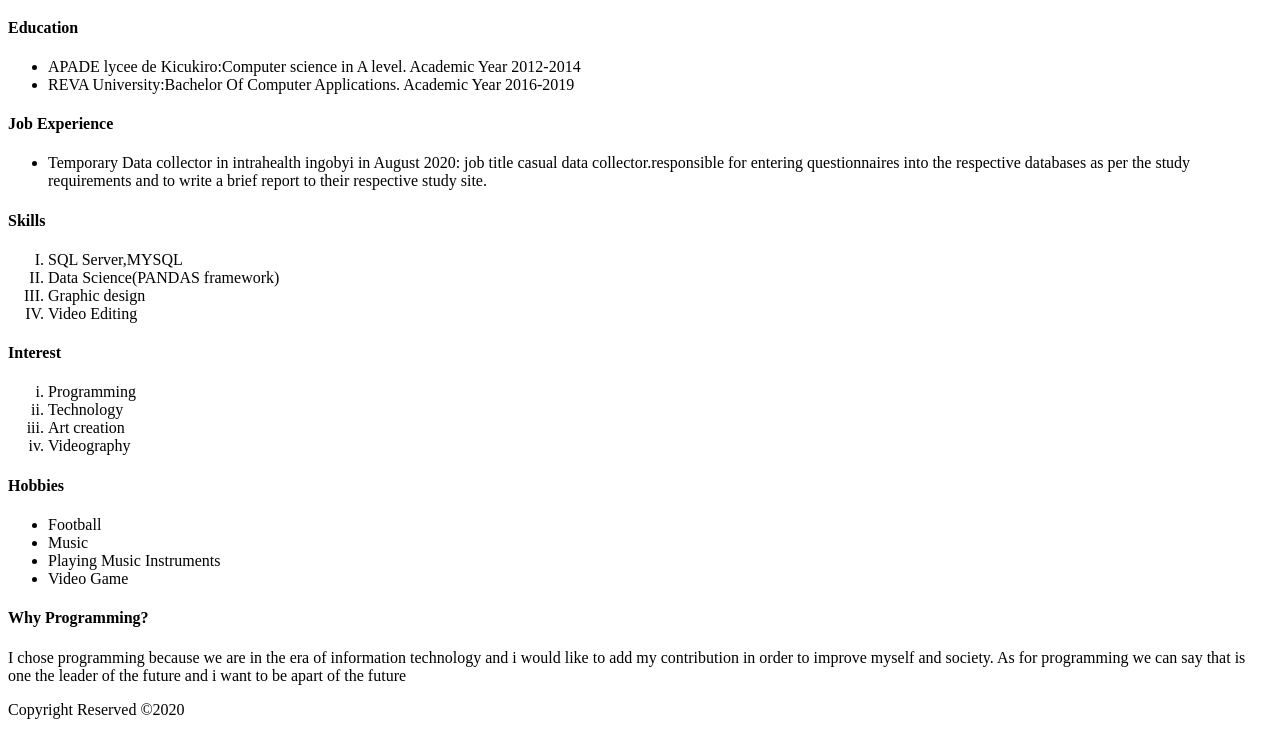
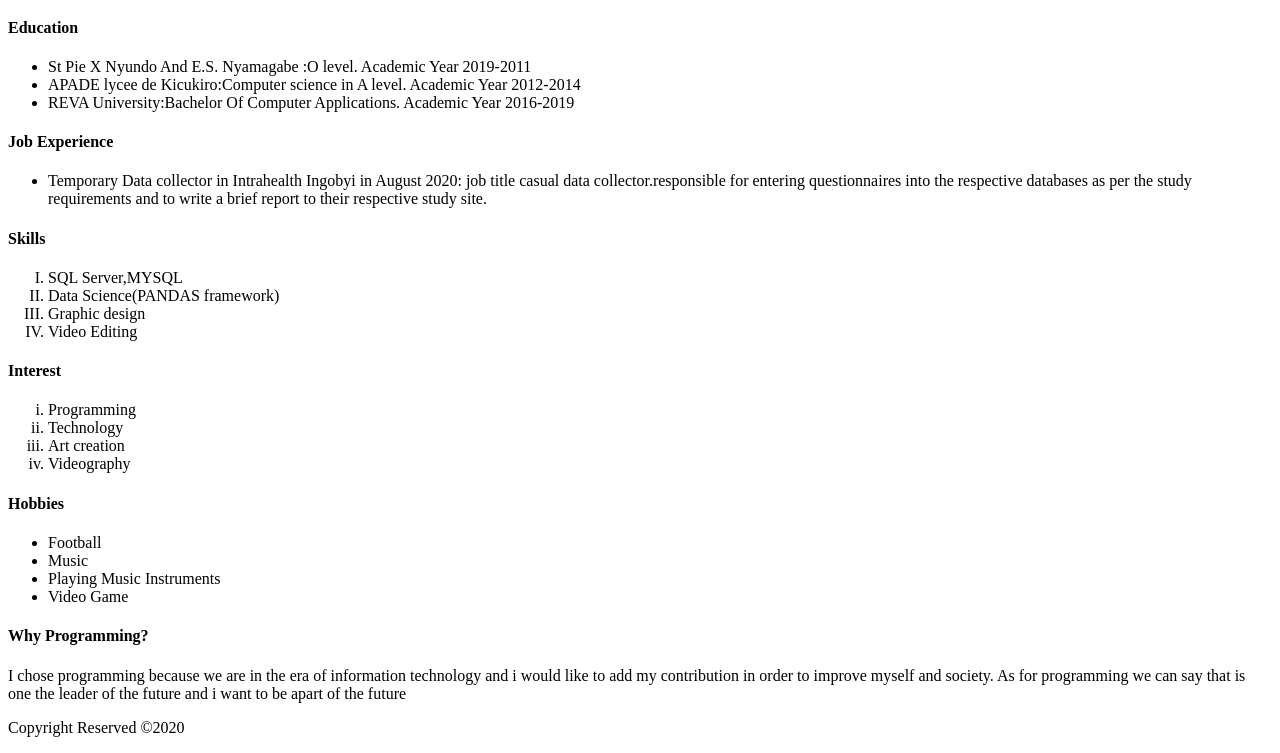
Before and after one commit to AlainDevis/Portfolio, a plain HTML site: page index.html in a window 1280 px wide. Shown: the part 168-921 px from the top of the page. Drawn offline with Linux system fonts and the light colour scheme.

```diff
--- a/index.html
+++ b/index.html
@@ -20,6 +20,7 @@
             <div class="box">
                 <h4>Education</h4>
                 <ul>
+                    <li>St Pie X Nyundo And E.S. Nyamagabe :O level. Academic Year 2019-2011</li>
                     <li>APADE lycee de Kicukiro:Computer science in A level. Academic Year 2012-2014</li>
                     <li>REVA University:Bachelor Of Computer Applications. Academic Year 2016-2019 </li>
                 </ul>
@@ -27,7 +28,7 @@
             <div class="box">
                 <h4>Job Experience</h4>
                 <ul>
-                    <li>Temporary Data collector in intrahealth ingobyi in August 2020: job title casual data collector.responsible for entering questionnaires into the respective databases as per the study requirements and to write a brief report to their respective study site.</li>
+                    <li>Temporary Data collector in Intrahealth Ingobyi in August 2020: job title casual data collector.responsible for entering questionnaires into the respective databases as per the study requirements and to write a brief report to their respective study site.</li>
                 </ul>
             </div>
             <div class="box">
```
